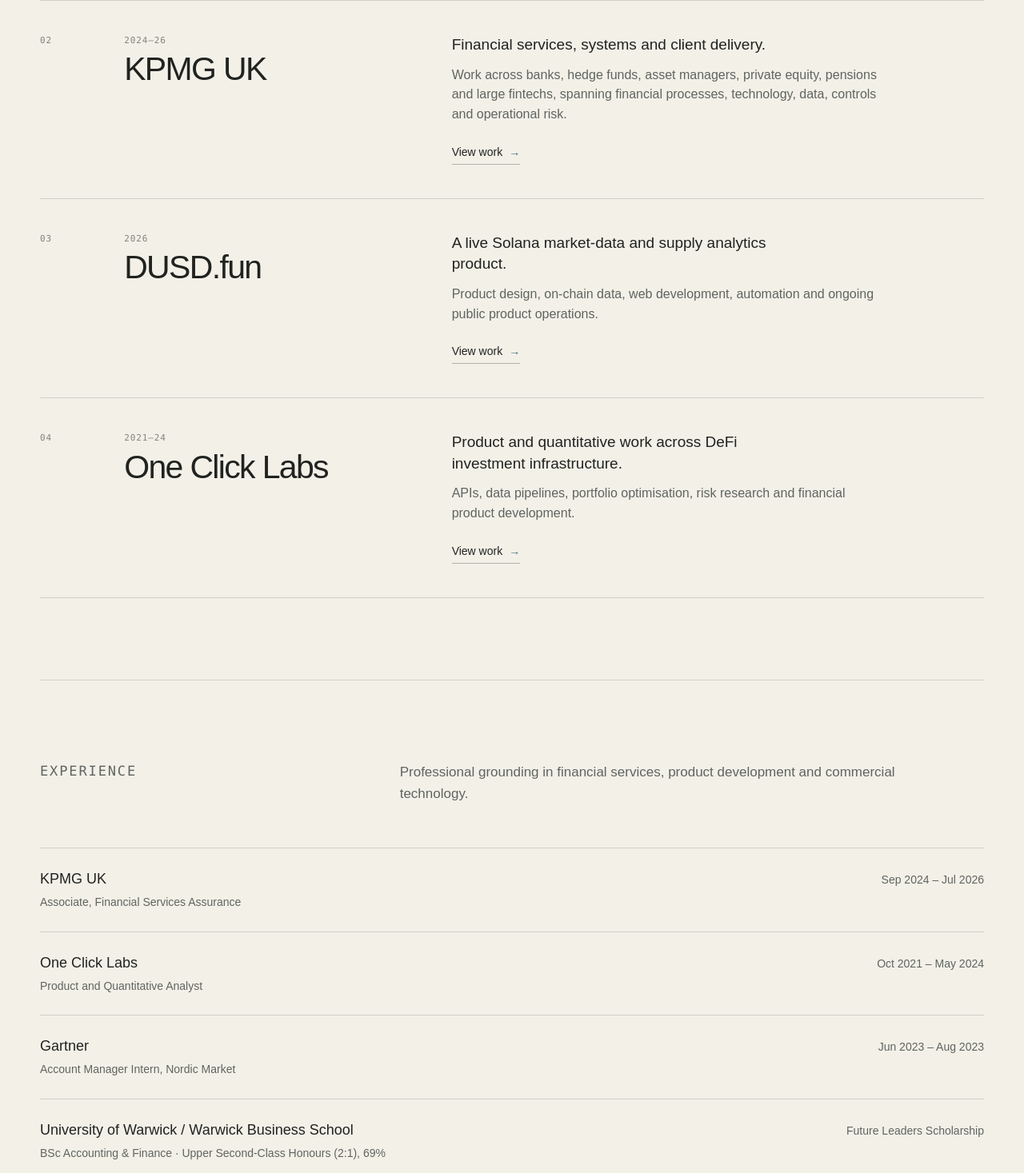
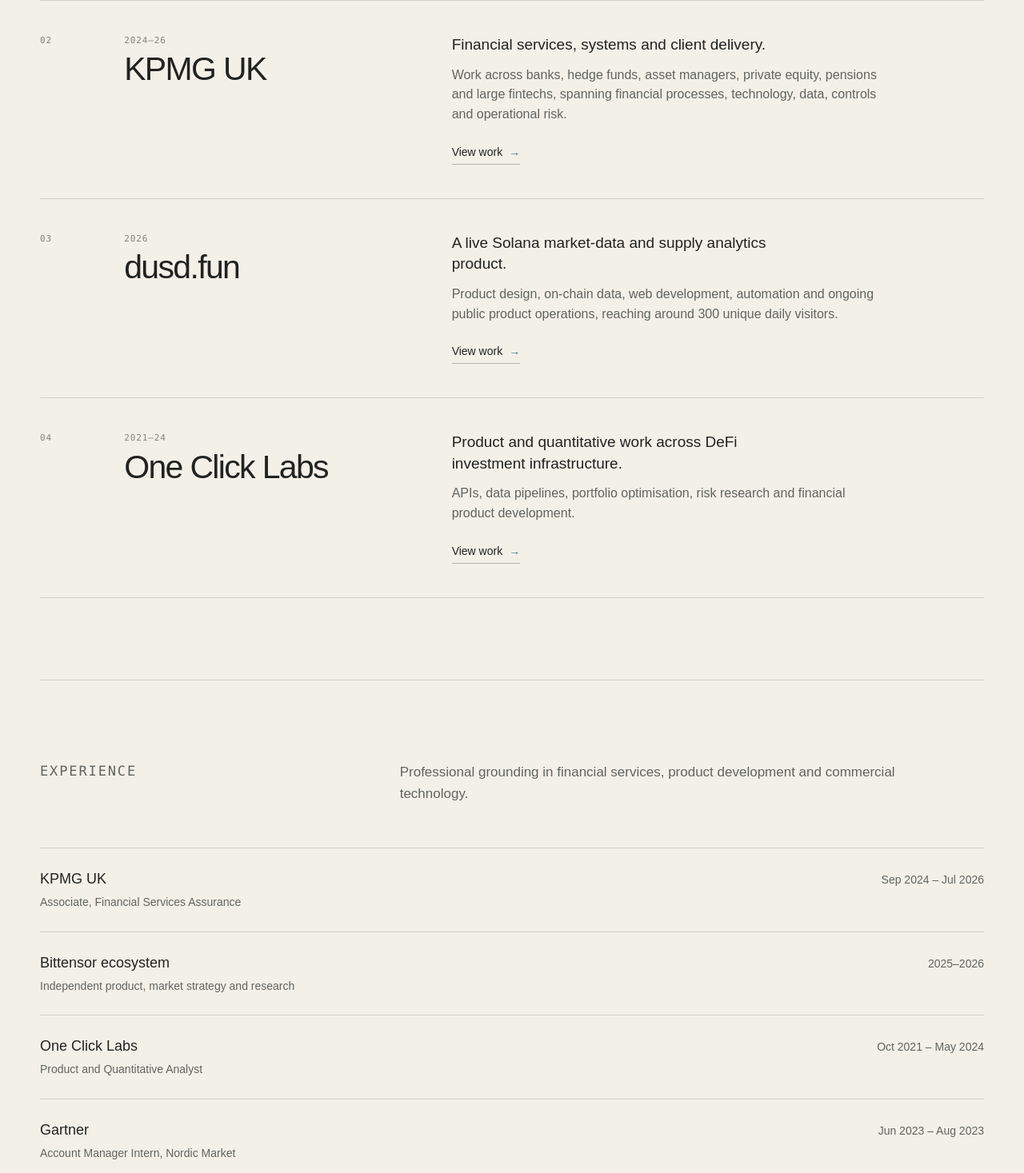
Before and after one commit to Eirikotis/eirik.co.uk, a Next.js app: page / in a window 1280 px wide. Shown: the part 1071-2538 px from the top of the page at 80% size. Built offline with nearby package versions, Linux system fonts and the light colour scheme.

Commit message:
Strengthen Bittensor professional positioning

```diff
--- a/app/work/[slug]/page.tsx
+++ b/app/work/[slug]/page.tsx
@@ -5,9 +5,9 @@ import { BittensorPage, DusdPage, KpmgPage, LegacyWorkPage, OneClickLabsPage } f
 const slugs = ["bittensor", "kpmg", "dusd", "one-click-labs", "void", "bittensor-autoresearch"] as const;
 
 const pageMetadata: Record<(typeof slugs)[number], { title: string; description: string }> = {
-  bittensor: { title: "Bittensor", description: "Product, research and strategy across decentralised AI markets." },
+  bittensor: { title: "Bittensor", description: "Professional product, market strategy and research work across decentralised AI markets." },
   kpmg: { title: "KPMG UK", description: "Financial services, systems and client delivery across complex regulated institutions." },
-  dusd: { title: "DUSD.fun", description: "A live Solana market-data and supply analytics product." },
+  dusd: { title: "dusd.fun", description: "A live Solana market-data and supply analytics product reaching around 300 unique daily visitors." },
   "one-click-labs": { title: "One Click Labs", description: "Product and quantitative work across DeFi investment infrastructure." },
   void: { title: "VOID / Bittensor", description: "VOID now sits within the consolidated Bittensor body of work." },
   "bittensor-autoresearch": { title: "AutoResearch / Bittensor", description: "AutoResearch now sits within the consolidated Bittensor body of work." },
--- a/components/work-pages.tsx
+++ b/components/work-pages.tsx
@@ -34,7 +34,7 @@ export function BittensorPage() {
   return (
     <PageShell>
       <main id="main" className="work-page">
-        <WorkHeader title="Bittensor" role="Product, market strategy and research" period="2025–26" description="Sustained work across decentralised AI markets, spanning credit infrastructure, quantitative research, compute and inference, ecosystem partnerships, and market design." />
+        <WorkHeader title="Bittensor" role="Product, market strategy and research" period="2025–2026" description="Sustained professional work across decentralised AI markets, spanning credit infrastructure, quantitative research, compute and inference, ecosystem partnerships, and market design." />
         <ContentSection label="Overview" title="One ecosystem, several workstreams">
           <div className="prose"><p>Bittensor is a decentralised AI network made up of specialist markets for compute, inference, model intelligence, evaluation and other machine-learning services.</p><p>My work in the ecosystem has spanned financial infrastructure, quantitative market research, compute markets, product strategy and incentive design. I have worked independently and through related ventures; I have not been employed by Bittensor or Opentensor.</p></div>
         </ContentSection>
@@ -90,7 +90,7 @@ export function KpmgPage() {
         <ContentSection label="Professional qualification" title={qualification.name}>
           <p className="qualification-line">{qualification.status}</p>
         </ContentSection>
-        <NextWork href="/work/dusd/" label="DUSD.fun" />
+        <NextWork href="/work/dusd/" label="dusd.fun" />
       </main>
     </PageShell>
   );
@@ -101,7 +101,7 @@ export function DusdPage() {
     <PageShell>
       <main id="main" className="work-page">
         <WorkHeader title={dusd.title} role={dusd.role} period={dusd.period} description={dusd.description} />
-        <ContentSection label="Overview" title="Shipping and operating a live product"><div className="prose">{dusd.overview.map((paragraph) => <p key={paragraph}>{paragraph}</p>)}<TextLink href={dusd.liveUrl} external>Visit DUSD.fun</TextLink></div></ContentSection>
+        <ContentSection label="Overview" title="Shipping and operating a live product"><div className="prose">{dusd.overview.map((paragraph) => <p key={paragraph}>{paragraph}</p>)}<TextLink href={dusd.liveUrl} external>Visit dusd.fun</TextLink></div></ContentSection>
         <section className="screenshot-section content-width" aria-labelledby="screenshots-title"><header><Eyebrow>Selected product evidence</Eyebrow><h2 id="screenshots-title">Live interfaces</h2></header><div className="screenshot-list">{dusdScreenshots.map((image) => <figure key={image.src}><Image src={image.src} width={image.width} height={image.height} alt={image.alt} sizes="(max-width: 900px) 100vw, 1100px" /><figcaption>{image.caption}</figcaption></figure>)}</div></section>
         <ContentSection label="What I worked on" title="Independent product ownership"><BulletList items={dusd.workedOn} /></ContentSection>
         <ContentSection label="Outcome / current status" title="Live and maintained"><div className="prose"><p>{dusd.status}</p></div></ContentSection>
--- a/content/portfolio.ts
+++ b/content/portfolio.ts
@@ -10,7 +10,7 @@ export const primaryWork = [
   {
     slug: "bittensor",
     name: "Bittensor",
-    period: "2025–26",
+    period: "2025–2026",
     summary: "Product, market strategy and research across decentralised AI.",
     detail: "Credit infrastructure, quantitative market research, compute and inference markets, subnet economics, partnerships and product strategy.",
   },
@@ -23,10 +23,10 @@ export const primaryWork = [
   },
   {
     slug: "dusd",
-    name: "DUSD.fun",
+    name: "dusd.fun",
     period: "2026",
     summary: "A live Solana market-data and supply analytics product.",
-    detail: "Product design, on-chain data, web development, automation and ongoing public product operations.",
+    detail: "Product design, on-chain data, web development, automation and ongoing public product operations, reaching around 300 unique daily visitors.",
   },
   {
     slug: "one-click-labs",
@@ -44,6 +44,13 @@ export const experience = [
     period: "Sep 2024 – Jul 2026",
     description: "Owned client workstreams across regulated financial-services engagements, including process walkthroughs, data flows, reconciliations, controls, operational risk and technology-enabled workflows.",
     href: "/work/kpmg/",
+  },
+  {
+    organisation: "Bittensor ecosystem",
+    role: "Independent product, market strategy and research",
+    period: "2025–2026",
+    description: "Led serious independent and venture-backed work across decentralised AI markets, including credit infrastructure, quantitative research systems, compute and inference markets, partnerships, commercial models and ecosystem strategy. This work was within the Bittensor ecosystem, not employment by Bittensor or Opentensor.",
+    href: "/work/bittensor/",
   },
   {
     organisation: "One Click Labs",
@@ -138,16 +145,16 @@ export const bittensorWorkstreams = [
 ] as const;
 
 export const dusd = {
-  title: "DUSD.fun",
+  title: "dusd.fun",
   period: "2026",
   role: "Independent product",
   description: "A live market-data and supply analytics product for a community-run Solana token.",
   overview: [
-    "I independently designed, built and operate DUSD.fun. The product turns on-chain burn activity, supply changes and market data into a legible public interface.",
-    "The emphasis is on observable data rather than promotional claims: live telemetry, historical supply and burn analytics, transaction evidence, monetary comparisons and interactive tools.",
+    "I independently designed, built and operate dusd.fun. The product turns on-chain burn activity, supply changes and market data into a legible public interface.",
+    "The emphasis is on observable data rather than promotional claims: live telemetry, historical supply and burn analytics, transaction evidence, monetary comparisons and interactive tools. The product reaches around 300 unique visitors per day.",
   ],
   workedOn: ["Product strategy and information architecture", "Next.js and TypeScript implementation", "API and on-chain data integration", "Historical supply and burn analytics", "Interactive data visualisation", "Deployment, VPS/Linux operations and automation", "Ongoing product ownership"],
-  status: "Live and actively operated. DUSD.fun is my product; I did not found the underlying token or community.",
+  status: "Live and actively operated. dusd.fun is my product; I did not found the underlying token or community.",
   liveUrl: "https://dusd.fun",
 } as const;
 
@@ -165,7 +172,7 @@ export const oneClickLabs = {
 } as const;
 
 export const dusdScreenshots = [
-  { src: "/dusd/burn-telemetry.png", width: 2140, height: 1019, alt: "DUSD.fun dashboard showing live burn telemetry, supply distribution and burn momentum.", caption: "Live supply, burn and market telemetry." },
-  { src: "/dusd/monetary-supply.png", width: 2314, height: 1187, alt: "DUSD.fun chart comparing supply dynamics across DUSD, Bitcoin, gold and US M2.", caption: "Historical supply and monetary comparison tools." },
-  { src: "/dusd/monetary-scale.png", width: 2178, height: 1204, alt: "DUSD.fun interface showing monetary-scale comparisons and a position calculator.", caption: "Interactive scale and supply scenarios, presented as comparisons rather than forecasts." },
+  { src: "/dusd/burn-telemetry.png", width: 2140, height: 1019, alt: "dusd.fun dashboard showing live burn telemetry, supply distribution and burn momentum.", caption: "Live supply, burn and market telemetry." },
+  { src: "/dusd/monetary-supply.png", width: 2314, height: 1187, alt: "dusd.fun chart comparing supply dynamics across DUSD, Bitcoin, gold and US M2.", caption: "Historical supply and monetary comparison tools." },
+  { src: "/dusd/monetary-scale.png", width: 2178, height: 1204, alt: "dusd.fun interface showing monetary-scale comparisons and a position calculator.", caption: "Interactive scale and supply scenarios, presented as comparisons rather than forecasts." },
 ] as const;
```
